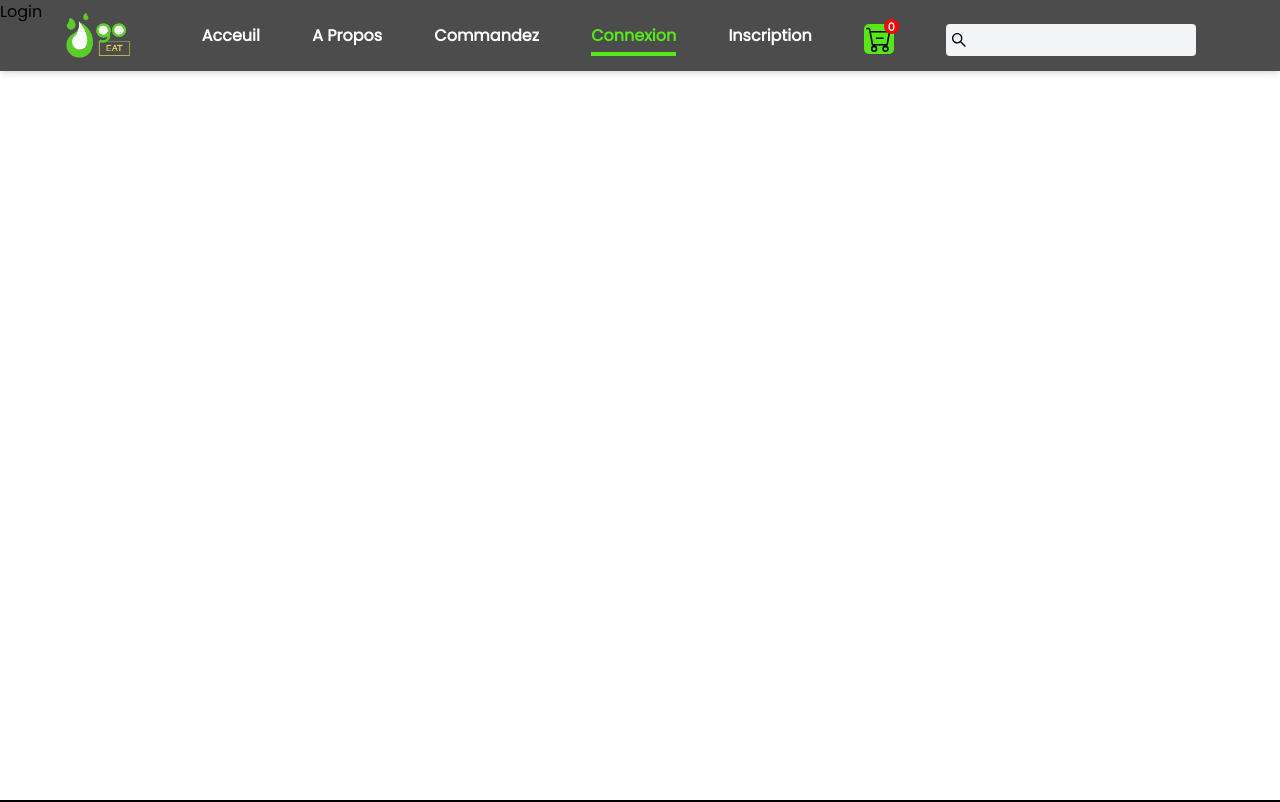
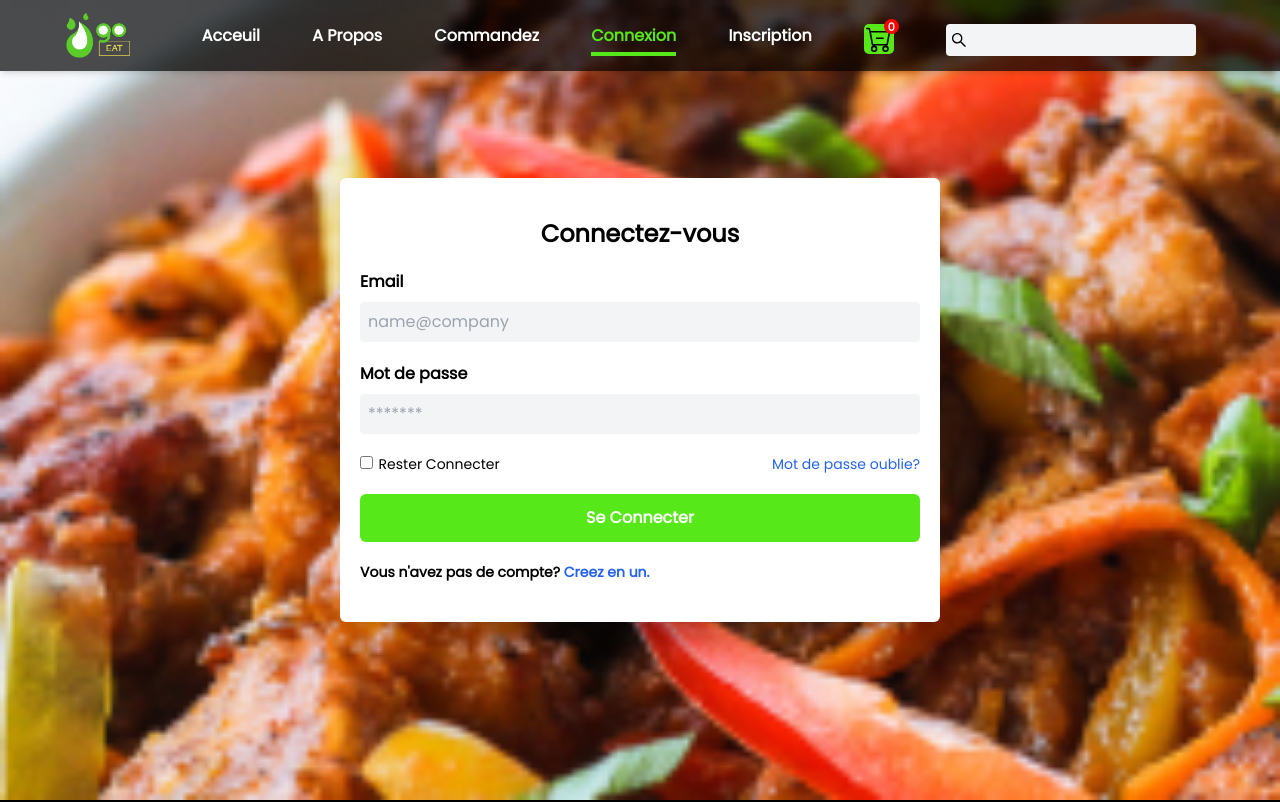
Before and after one commit to UGOEAT-Dev/Ugoeat-WebFront, a React (Vite) app: page /login in a window 1280 px wide. Shown: the top 802 px of the page. Built offline with nearby package versions, Linux system fonts and the light colour scheme.

Commit message:
Ajout de la page de Login

```diff
--- a/src/pages/auth/Login.jsx
+++ b/src/pages/auth/Login.jsx
@@ -1,5 +1,28 @@
+import InputWithLabel from "../../components/InputWithLabel.jsx";
+import {Link} from "react-router-dom";
+import bgLogin from "../../assets/images/bg-login.png"
 
 export default function Login()
 {
-    return <h2>Login</h2>
+    return (
+        <div className="bg-center bg-cover sm:h-screen flex sm:items-center justify-center py-5 px-2" style={{
+            backgroundImage: `url(${bgLogin})`,
+        }}>
+            <form className="rounded-md shadow-xl bg-white w-full md:w-[600px] px-5 py-10 space-y-5" action="#">
+                <h2 className="text-center text-2xl font-bold">Connectez-vous</h2>
+                <InputWithLabel id="email" label="Email" type="email" name="email" placeholder="name@company" />
+                <InputWithLabel id="password" label="Mot de passe" type="password" name="password" placeholder="*******" />
+                <div className="flex justify-between text-sm">
+                    <div>
+                        <input type="checkbox" id="keepOnline" name="keepOnline" />
+                        &thinsp;&thinsp;
+                        <label htmlFor="keepOnline">Rester Connecter</label>
+                    </div>
+                    <Link to="#" className="text-blue-600">Mot de passe oublie?</Link>
+                </div>
+                <button type="submit" className="font-bold text-white bg-green p-3 rounded-md w-full hover:bg-gray-950">Se Connecter</button>
+                <p className="text-sm font-bold">Vous n&apos;avez pas de compte? <Link to="/register" className="text-blue-600">Creez en un.</Link></p>
+            </form>
+        </div>
+    )
 }
```
Also changed, not shown: src/assets/images/bg-login.png (added).
